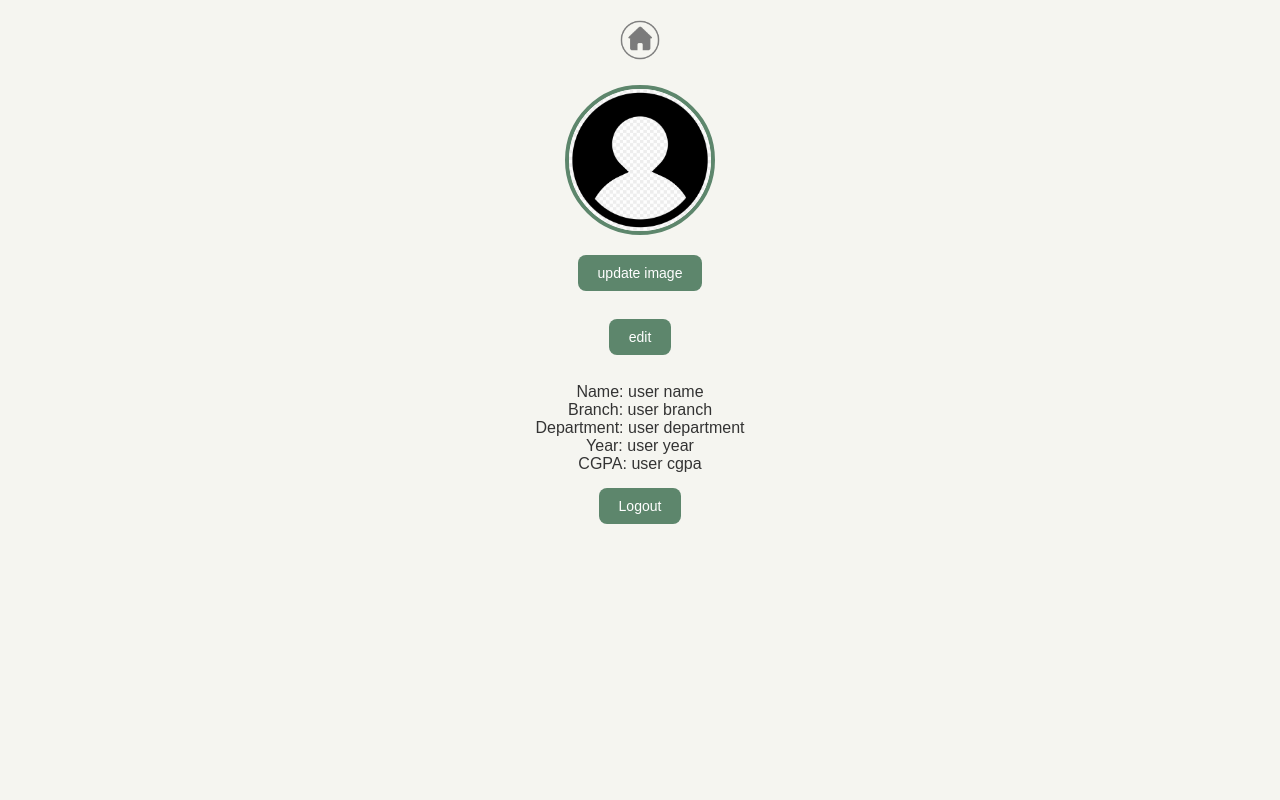
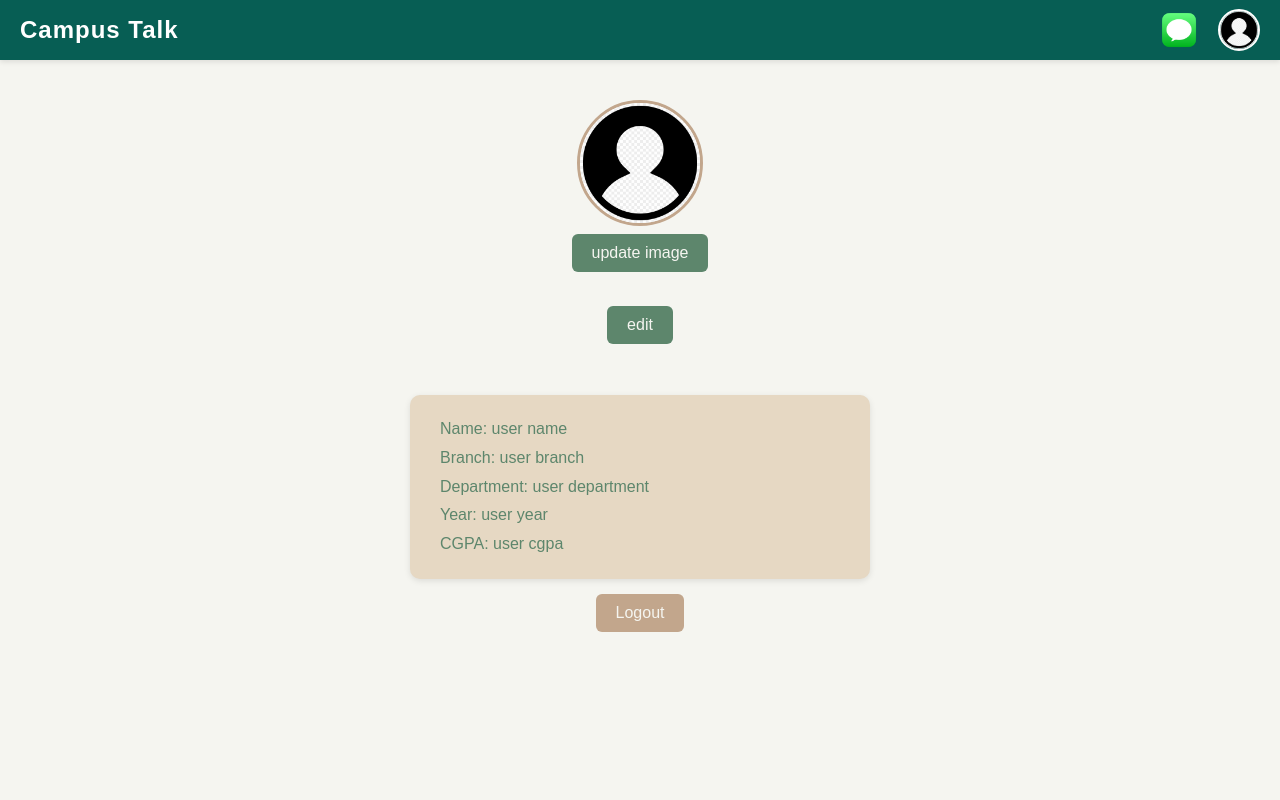
Before and after one commit to Safikkhan31/campus_talk, a PHP site: page /pages/profile.php in a window 1280 px wide. Run offline with PHP 8.4, Linux system fonts and the light colour scheme; data that the repository does not hold is empty.

Commit message:
improved chat page and css

```diff
--- a/assets/css/chat.css
+++ b/assets/css/chat.css
@@ -19,7 +19,6 @@ body {
 /* Header bar like WhatsApp */
 header {
     width: 100%;
-    max-width: 600px;
     background: #5D866C; /* deep green */
     color: #fff;
     display: flex;
@@ -47,7 +46,6 @@ header span {
 #chat_box {
     flex: 1;
     width: 100%;
-    max-width: 600px;
     background: #E6D8C3; /* cream background */
     padding: 15px;
     overflow-y: auto;
@@ -86,7 +84,6 @@ header span {
 /* Input container fixed at bottom */
 .input_container {
     width: 100%;
-    max-width: 600px;
     display: flex;
     gap: 10px;
     padding: 10px 0;
--- /dev/null
+++ b/assets/css/header.css
@@ -0,0 +1,54 @@
+/* Header Container */
+nav.header {
+    width: 100%;
+    height: 60px;
+    background-color: #075E54; /* WhatsApp-like green */
+    color: white;
+    display: flex;
+    align-items: center;
+    justify-content: space-between;
+    padding: 0 20px;
+    box-sizing: border-box;
+    position: sticky;
+    top: 0;
+    z-index: 1000;
+    box-shadow: 0 2px 5px rgba(0,0,0,0.1);
+}
+
+/* Logo */
+nav.header .logo {
+    font-size: 1.5rem;
+    font-weight: bold;
+    color: white;
+    text-decoration: none;
+    letter-spacing: 1px;
+}
+
+/* Right side icons container */
+.nav-icons {
+    display: flex;
+    align-items: center;
+    gap: 20px;
+}
+
+/* Icons (Chat + Profile) */
+nav.header .icon,
+nav.header .profile_icon {
+    width: 38px;
+    height: 38px;
+    object-fit: cover;
+    cursor: pointer;
+    transition: transform 0.2s ease, opacity 0.2s ease;
+}
+
+/* Profile image should be circular */
+nav.header .profile_icon {
+    border-radius: 50%;
+    border: 2px solid white;
+}
+
+/* Hover effect */
+nav.header img:hover {
+    transform: scale(1.1);
+    opacity: 0.9;
+}
--- a/assets/css/profile.css
+++ b/assets/css/profile.css
@@ -1,78 +1,175 @@
-/* Reset and basic */
-* {
-    box-sizing: border-box;
+/* ===== General Page Styling ===== */
+body {
   margin: 0;
   padding: 0;
-    font-family: Arial, Helvetica, sans-serif;
-}
-
-body {
-    background-color: #F5F5F0;
+  font-family: "Poppins", sans-serif;
+  background-color: #F5F5F0; /* updated */
+  color: #5D866C; /* updated */
   display: flex;
   flex-direction: column;
   align-items: center;
-    padding: 20px;
+  min-height: 100vh;
 }
 
-/* Home icon */
-a img.profile_icon {
-    width: 40px;
-    height: 40px;
-    border-radius: 50%;
-    margin-bottom: 20px;
-    cursor: pointer;
+/* ===== Header ===== */
+header {
+  width: 100%;
 }
 
-/* Profile image */
-img.profile_image {
-    width: 150px;      /* resize here */
-    height: 150px;     /* resize here */
-    border-radius: 50%; /* make circular */
-    border: 4px solid #5D866C;
-    margin-bottom: 15px;
-    object-fit: cover;  /* ensures image covers the circle without stretching */
+/* ===== Profile Image ===== */
+.profile_image {
+  width: 120px;
+  height: 120px;
+  border-radius: 50%;
+  object-fit: cover;
+  border: 3px solid #C2A68C; /* updated */
+  margin-top: 40px;
+  transition: transform 0.3s;
 }
 
-/* Buttons */
+.profile_image:hover {
+  transform: scale(1.05);
+}
+
+/* ===== Buttons ===== */
 button {
-    background-color: #5D866C;
-    color: white;
+  background-color: #5D866C; /* updated */
+  color: #F5F5F0; /* updated */
   border: none;
   padding: 10px 20px;
-    margin: 10px 5px;
-    border-radius: 8px;
+  margin: 8px;
+  border-radius: 6px;
+  font-size: 16px;
   cursor: pointer;
-    font-size: 14px;
-    transition: background-color 0.2s;
+  transition: background 0.2s;
 }
 
 button:hover {
-    background-color: #4a6b55;
+  background-color: #C2A68C; /* updated */
 }
 
-/* Profile info text */
-body > br, body > div, body > img, body > button, body > a {
-    display: block;
-    text-align: center;
+/* ===== Profile Info Section ===== */
+.profile_info {
+  margin-top: 25px;
+  padding: 20px 30px;
+  background-color: #E6D8C3; /* updated */
+  border-radius: 10px;
+  box-shadow: 0 2px 6px rgba(0,0,0,0.1);
+  width: 90%;
+  max-width: 400px;
+  line-height: 1.8;
+  text-align: left;
+  font-size: 16px;
 }
 
-body > div, body > img, body > button {
-    margin: 5px 0;
+.profile_info b {
+  color: #5D866C; /* updated */
 }
 
-body > br {
-    height: 10px;
+/* ===== Logout Button ===== */
+a button {
+  background-color: #C2A68C; /* updated */
+  margin-top: 15px;
 }
 
-/* Info labels */
-body {
-    font-size: 16px;
-    color: #333;
+a button:hover {
+  background-color: #5D866C; /* updated */
 }
 
-/* Profile update iframe container */
+/* ===== Iframe Container ===== */
 #profile_update_iframe {
   margin-top: 20px;
-    width: 90%;
-    max-width: 500px;
+  width: 100%;
+  display: flex;
+  justify-content: center;
 }
+
+/* Modal Overlay Background */
+#modal_overlay {
+    position: fixed;
+    top: 0;
+    left: 0;
+    width: 100vw;
+    height: 100vh;
+    background: rgba(93, 134, 108, 0.3); /* updated semi-transparent overlay */
+    backdrop-filter: blur(6px);
+    display: none; /* hidden by default */
+    justify-content: center;
+    align-items: center;
+    z-index: 1000;
+}
+
+/* Center Modal Box */
+#modal_box {
+    background: #F5F5F0; /* updated */
+    padding: 25px 35px;
+    border-radius: 12px;
+    box-shadow: 0 3px 15px rgba(0, 0, 0, 0.2);
+    width: 320px;
+    display: flex;
+    flex-direction: column;
+    gap: 12px;
+    animation: popin 0.2s ease;
+    position: relative;
+}
+
+@keyframes popin {
+    from {
+        transform: scale(0.9);
+        opacity: 0;
+    }
+    to {
+        transform: scale(1);
+        opacity: 1;
+    }
+}
+
+/* Form Styling */
+#modal_box label {
+    font-weight: 600;
+    color: #5D866C; /* updated */
+    font-size: 14px;
+}
+
+#modal_box input {
+    padding: 8px 10px;
+    border-radius: 6px;
+    border: 1px solid #C2A68C; /* updated */
+    font-size: 14px;
+    transition: border-color 0.2s;
+    width: 100%;
+    margin-top: 10px;
+    margin-bottom: 10px;
+}
+
+#modal_box input:focus {
+    border-color: #5D866C; /* updated */
+    outline: none;
+}
+
+#modal_box input[type="submit"] {
+    background: #5D866C; /* updated */
+    color: #F5F5F0; /* updated */
+    font-weight: 600;
+    border: none;
+    cursor: pointer;
+    padding: 10px;
+    border-radius: 6px;
+    transition: background 0.2s;
+}
+
+#modal_box input[type="submit"]:hover {
+    background: #C2A68C; /* updated */
+}
+
+#close_modal {
+    background: none;
+    border: none;
+    font-size: 20px;
+    position: absolute;
+    top: 3px;
+    right: 3px;
+    cursor: pointer;
+    color: #5D866C; /* updated */
+    display: block;
+}
--- /dev/null
+++ b/includes/header.php
@@ -0,0 +1,29 @@
+<?php
+    session_start();
+
+    include "../database/database_connect.php";
+
+    $sql = "select user_id, profile_image_location from user_info where user_id = :user_id";
+    $stmt = $conn->prepare($sql);
+    $stmt->bindParam(":user_id",$_SESSION['user_id']);
+    $stmt->execute();
+
+    $row = $stmt->fetch(PDO::FETCH_ASSOC);
+
+    $profile_image = !empty($row['profile_image_location']) ? $row['profile_image_location'] : '../assets/images/icons/profile_icon.png';
+?>
+<link rel="stylesheet" href="../assets/css/header.css">
+<nav class="header">
+    <a href="home.php" class="logo">
+        Campus Talk
+    </a>
+    <div class="nav-icons">
+        <a href="chat_list.php">
+            <img class="icon" src="../assets/images/icons/chat_icon.png" alt="chat">
+        </a>
+        <a href="profile.php?v=1.1">
+            <img class="profile_icon" src="<?php echo $profile_image?>" alt="Profile">
+        </a>
+    </div>
+
+</nav>
--- a/pages/profile.php
+++ b/pages/profile.php
@@ -1,19 +1,17 @@
 <html>
     <head>
         <title>profile</title>
-        <link rel="stylesheet" href="../assets/css/profile.css">
+        <link rel="stylesheet" href="../assets/css/profile.css?v=1.1">
     </head>
+
 
     <body>
 
-        <a href="home.php">
-            <img class="profile_icon" src="../assets/images/icons/home_icon.png">
-        </a>
+        <header>
+            <?php include "../includes/header.php"; ?>
+        </header>
 
         <?php
-            session_start();
-
-            include "../database/database_connect.php";
 
             $sql = "select user_id, user_name, branch, department, year, cgpa, profile_image_location from user_info where user_id = :user_id";
             $stmt = $conn->prepare($sql);
@@ -52,11 +50,12 @@
 
 
 
-        <div id="profile_update_iframe">
-
+        <div id="modal_overlay">
+            <div id="modal_box"></div>
         </div>
 
-        <script src="../assets/javascript/profile_update.js"></script>
+
+        <script src="../assets/javascript/profile_update.js?v=1.1"></script>
 
     </body>
 </html>
```
Also changed, not shown: assets/css/chat_list.css (+54 -47 lines), assets/css/home.css (+1 -32 lines), assets/javascript/chat_list.js (added, +7 -0 lines), assets/javascript/profile_update.js (+32 -37 lines), pages/chat.php (+1 -6 lines), pages/chat_list.php (+23 -16 lines), pages/home.php (+3 -24 lines), assets/images/chat_background.jpg (added). Lines whose indentation alone changed are shown as unchanged.
